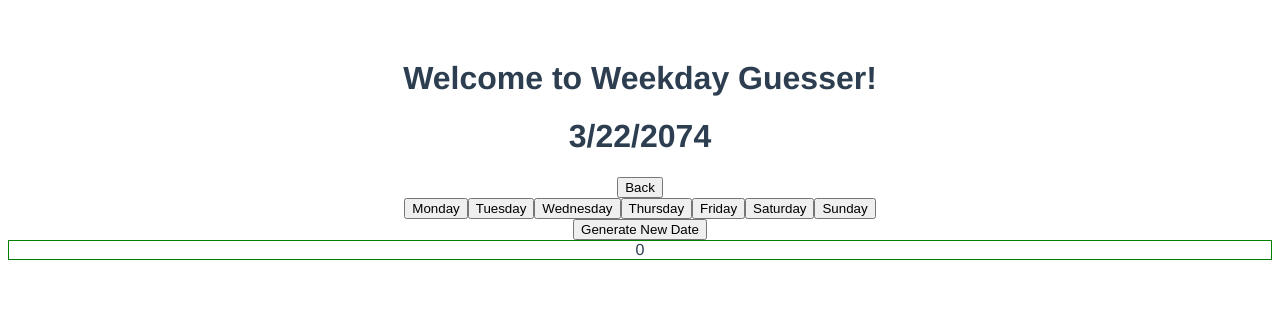
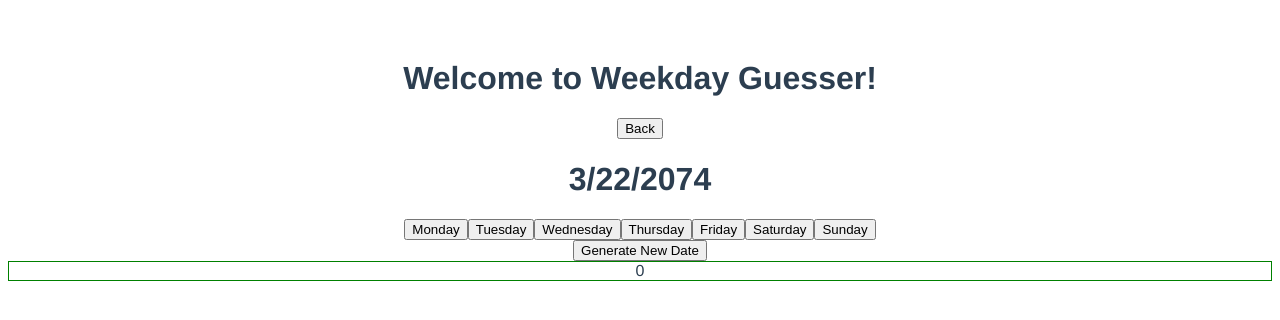
Before and after one commit to Jonahs11/Doomsday, a Vue app: page / in a window 1280 px wide. Both pictures are taken after a click on the button "Practice Guessing". Shown: the top 320 px of the page. Built offline with nearby package versions, Linux system fonts and the light colour scheme.

Commit message:
Modularized date generation

```diff
--- a/src/App.vue
+++ b/src/App.vue
@@ -5,7 +5,7 @@
   <button @click="begin_challenge"> Challenge </button>
   </div>
   <div v-if="show_practice">
-  <DateComp @go_home="show_homescreen"> </DateComp>
+  <PracticeComp @go-home="show_homescreen"> </PracticeComp>
   </div>
 
 
@@ -15,14 +15,16 @@
 
 <script lang="ts">
 import { defineComponent } from 'vue';
-import DateComp from './components/Date.vue';
+// import DateComp from './components/Date.vue';
 import BeginButtonVue from './components/BeginButton.vue';
+import PracticeComp from './components/Practice.vue';
 export default defineComponent({
   name: 'App',
   components: {
     BeginButtonVue,
-    DateComp
-  },
+    // DateComp,
+    PracticeComp
+},
   data() {
     return {
     show_home: true,
--- a/src/components/Date.vue
+++ b/src/components/Date.vue
@@ -2,10 +2,6 @@
 <div class="date">
  <h1> {{ date }}
  </h1>
-
-    <div>
-        <button @click="back_home"> Back</button>
-    </div>
 
 <div class="flex-parent jc-center">
 
@@ -20,26 +16,25 @@
 </div>
  <NewDateButton @new-date="create_date"> </NewDateButton>
 </div>
-<div>
+<!-- <div>
     <CorrectCounterVue v-bind:counter="correct_in_row"> </CorrectCounterVue>
-</div>
+</div> -->
 
 </template>
 
 
 <script lang="ts">
 import { defineComponent, toHandlers } from "vue";
-import ShowDayButton from "./ShowDayButton.vue";
-import ShowDayButtonVue from "./ShowDayButton.vue";
 import NewDateButton from "./NewDateButton.vue";
 import AnswerButtonVue from "./AnswerButton.vue";
-import CorrectCounterVue from "./CorrectCounter.vue";
+// import CorrectCounterVue from "./CorrectCounter.vue";
 
 export default defineComponent( {
     name: "DateComp",
     components: {
-        // ShowDayButton,
-        NewDateButton, AnswerButtonVue, CorrectCounterVue},
+        NewDateButton, AnswerButtonVue
+        // , CorrectCounterVue
+        },
     methods: {
         show_day: function() {
             // console.log("button has been clicked");
@@ -146,18 +141,16 @@ export default defineComponent( {
 
         correct_answer: function() {
             console.log("Correct answer chosen");
-            this.correct_in_row++;
+            this.$emit("correct-answer");
+            // this.correct_in_row++;
             this.create_date()
         },
 
         incorrect_answer: function() {
+            this.$emit("incorrect-answer");
             console.log("Incorrect answer chosen");
-            this.correct_in_row = 0;
+            // this.correct_in_row = 0;
 
-        },
-        back_home: function() {
-            this.$emit("go_home");
-            console.log("go_home back clicked");
         }
 
     },
--- /dev/null
+++ b/src/components/Practice.vue
@@ -0,0 +1,42 @@
+<template>
+
+    <button @click="go_home"> Back </button>
+    <DateComp @correct-answer="correct_choice" @incorrect-answer="incorrect_choice"> </DateComp>
+    <correct-counter-vue v-bind:counter="correct_in_row"> </correct-counter-vue>
+
+
+</template>
+
+
+<script lang="ts">
+import { defineComponent } from "vue";
+import DateComp from './Date.vue';
+import CorrectCounterVue from "./CorrectCounter.vue";
+
+export default defineComponent({
+    name: "PracticeComp",
+    components: {
+        DateComp,
+        CorrectCounterVue
+    },
+    data() {
+        return {
+            correct_in_row : 0
+        }
+    },
+
+    methods: {
+        go_home: function() {
+            this.$emit("go-home");
+        },
+        correct_choice: function() {
+            this.correct_in_row++;
+        },
+        incorrect_choice: function() {
+            this.correct_in_row = 0;
+        }
+    }
+})
+
+
+</script>
```
